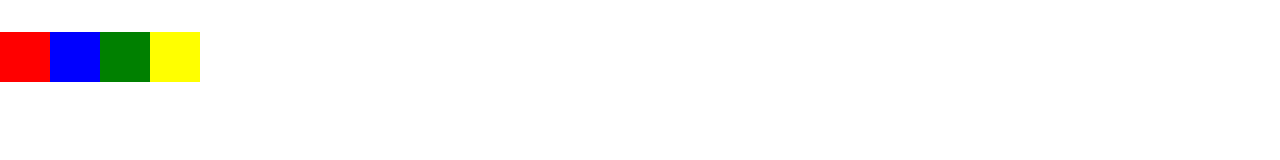
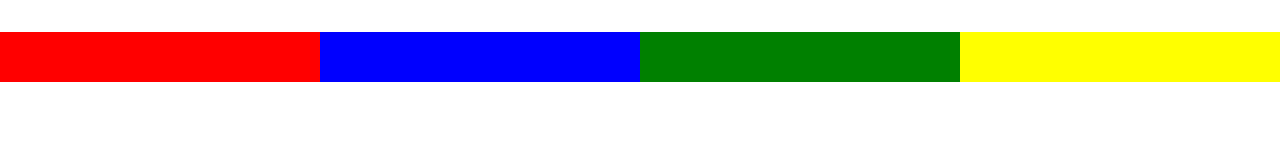
Before and after one commit to CamejoFrancisco/Flexbox_practice, a plain HTML site: page index.html in a window 1280 px wide. Drawn offline with Linux system fonts and the light colour scheme.

Commit message:
Adicionando flex-basis

```diff
--- a/css/maisFlex.css
+++ b/css/maisFlex.css
@@ -21,11 +21,13 @@ div:nth-child(8) { background-color: silver; }
 }
 
 .flexItem {
-    /*flex-grow: 1;*/
-    flex-shrink: 1;
+    /*Atalho flex-grow e flex-shrink;*/
+    flex: 0 1;
+     /*Definir largura para elementos;*/
+    flex-basis: 25%;
 }
 
 .primeiro {
     /*flex-grow: 2;*/
-    flex-shrink: 2;
+    /*flex-shrink: 2;*/
 }
```
